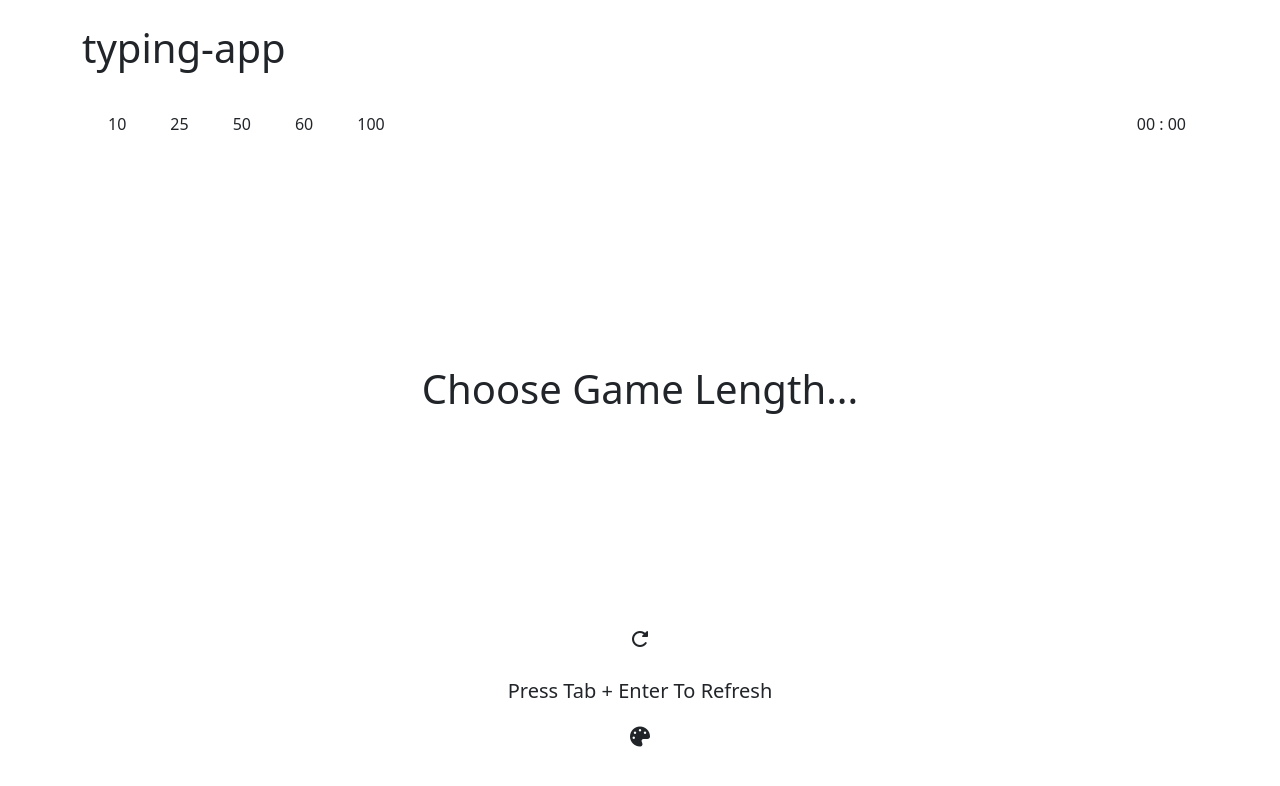
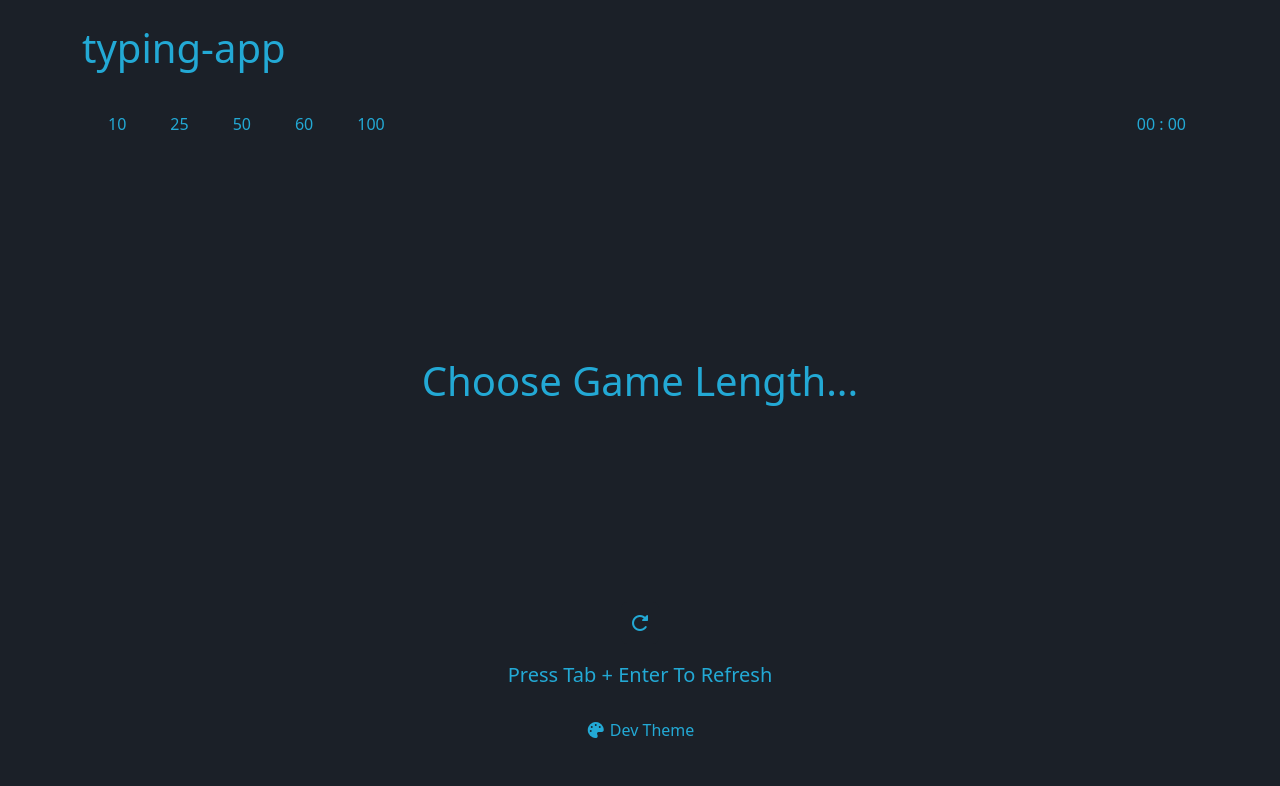
Before and after one commit to Apridonidze/typing-app, a React (Vite) app: page / in a window 1280 px wide. Shown: the top 786 px of the page. Built offline with nearby package versions, Linux system fonts and the light colour scheme.

Commit message:
added no mouse hover effect on theme-btn , added defaultly displayed theme, themeName

```diff
--- a/src/containers/App.jsx
+++ b/src/containers/App.jsx
@@ -72,8 +72,8 @@ const App = () => {
   const creamsicle = {theme : 'CreamSicle Theme',backgroundColor: '#ff9869' , color : 'white'}
 
 
-  const [theme,setTheme] = useState(null)
-  const [themeTxt,setThemeTxt] = useState('')
+  const [theme,setTheme] = useState(devTheme)
+  const [themeTxt,setThemeTxt] = useState(devTheme)
   const [toggleTheme, setToggleTheme] = useState(false)
   const themes = [darkTheme, lightTheme,devTheme,matrixTheme,vsCodeTheme,creamsicle]
 
@@ -135,6 +135,7 @@ const App = () => {
 
     const targetThemeObj = {backgroundColor : themeObj.backgroundColor, color: themeObj.color}
     const themeName = {theme : themeObj.theme}
+
     setTheme(theme => theme = targetThemeObj)
     setThemeTxt(themeTxt => themeTxt = themeName)
 
--- a/src/containers/Footer.jsx
+++ b/src/containers/Footer.jsx
@@ -1,5 +1,5 @@
 import RefreshBtn from "../components/RefreshBtn";
-const Footer = ({handleThemeButtons,setTheme,themes, theme,themeTxt,setToggleTheme,toggleTheme}) => {
+const Footer = ({theme,themeTxt,setToggleTheme}) => {
     return (
         <div className="footer-container container d d-flex flex-column align-items-center gap-3 fs-5 justify-content-center pb-5">
 
@@ -8,8 +8,10 @@ const Footer = ({handleThemeButtons,setTheme,themes, theme,themeTxt,setToggleThe
 
             <span>Press Tab + Enter To Refresh</span>
 
-            <span onClick={() => setToggleTheme(toggleTheme => toggleTheme = !toggleTheme)}><i class="fa-solid fa-palette"></i> {themeTxt.theme}</span>
+            <div className="py-2">
+                <span className="theme-btn fs-6 py-2 my-2" onClick={() => setToggleTheme(toggleTheme => toggleTheme = !toggleTheme)}><i class="fa-solid fa-palette"></i> {themeTxt.theme}</span>
 
+            </div>
 
         </div>
     );
--- a/src/index.css
+++ b/src/index.css
@@ -62,3 +62,9 @@ i {
 .inserted-container span {
     border: none;
 }
+
+
+.theme-btn:hover{
+  border-bottom: 1px solid ;
+  cursor: pointer;
+}
```
